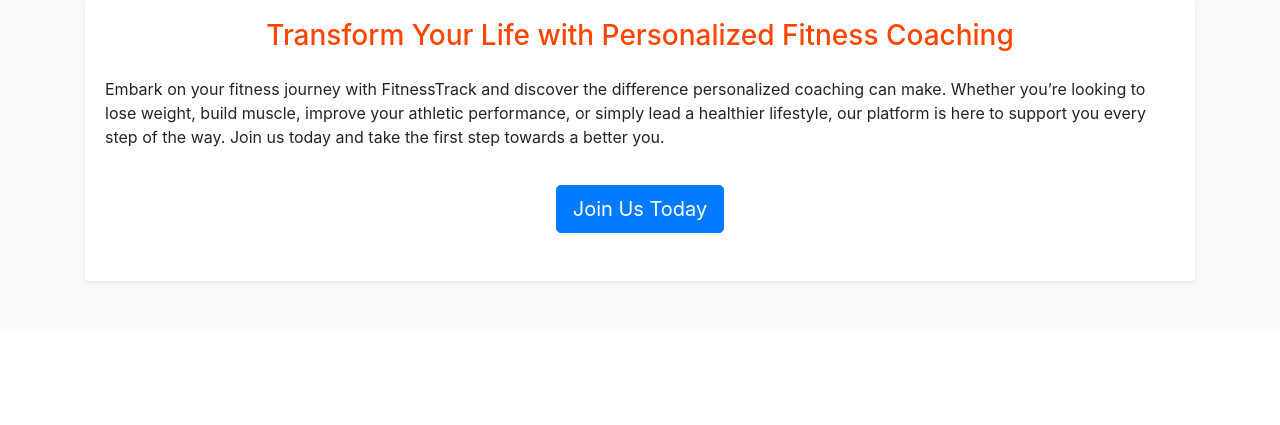
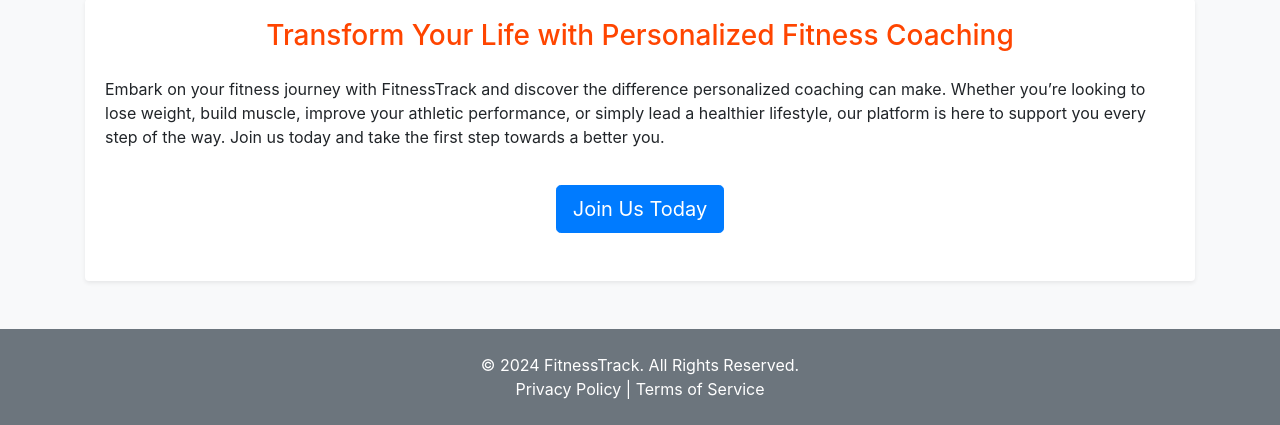
Before and after one commit to Izzeddin-Samara/Fitness_Track, a Django app: page /about_us/ in a window 1280 px wide. Shown: the part 1632-2057 px from the top of the page. Before the commit the page ends 1916 px from the top, so only its background shows below. Run offline with Django 3.2, Linux system fonts and the light colour scheme; some libraries are stand-ins or nearby versions.

Commit message:
Add Footer section to About Us page

```diff
--- a/app/templates/about_us.html
+++ b/app/templates/about_us.html
@@ -148,6 +148,14 @@
         </section>
 
     </main>
+
+    <footer class="bg-dark text-white mt-5 p-4 text-center">
+        <div class="container">
+            <p class="mb-0">&copy; 2024 FitnessTrack. All Rights Reserved.</p>
+            <a href="/privacy_policy" class="text-white">Privacy Policy</a> |
+            <a href="/terms" class="text-white">Terms of Service</a>
+        </div>
+    </footer>
 </body>
 
 </html>
```
